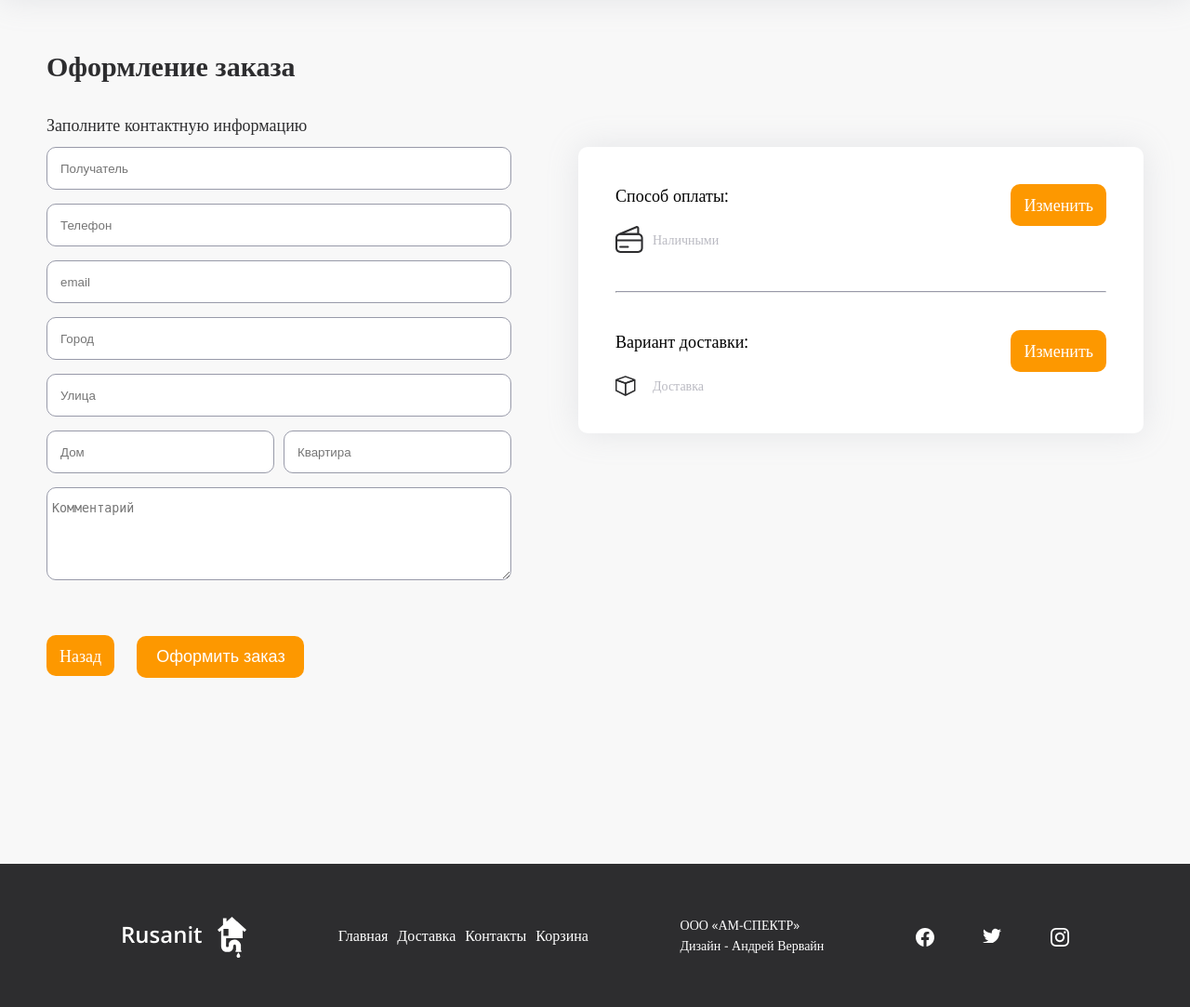
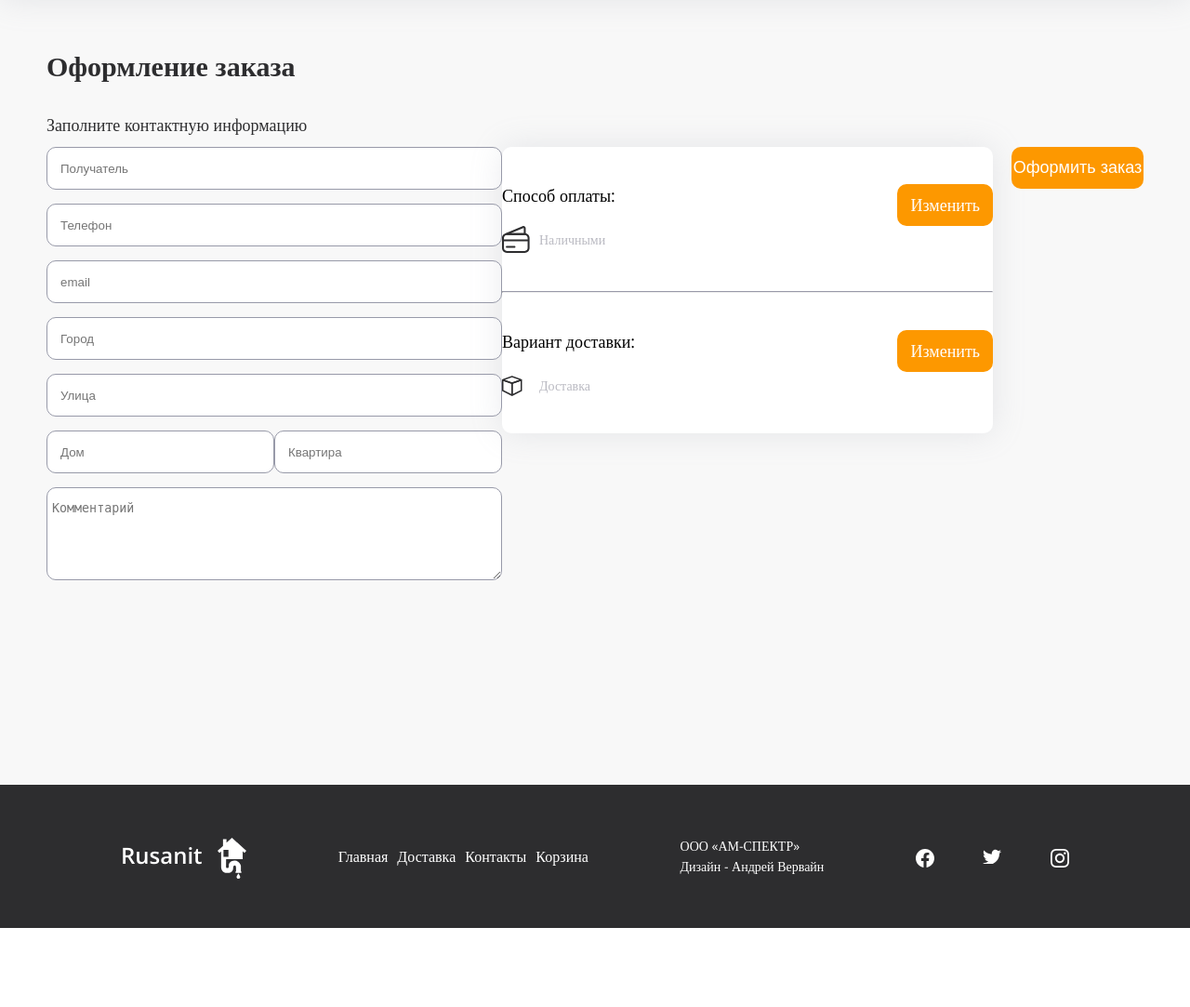
Before and after one commit to Svyat21/RuSanitApp, a Django app: page /order/ in a window 1280 px wide. Shown: the part 104-1187 px from the top of the page at 93% size. After the commit the page ends 1102 px from the top, so only its background shows below. Run offline with Django 3.2, Linux system fonts and the light colour scheme; some libraries are stand-ins or nearby versions.

Commit message:
moving the submit button to the end of the form

```diff
--- a/rusanitapp/shop/templates/shop/order.html
+++ b/rusanitapp/shop/templates/shop/order.html
@@ -41,10 +41,6 @@
                     <p><label for="{{ form.comment.id_for_label }}"></label></p>
                     {{ form.comment }}
                 </div>
-                <div class="mt40">
-                    <a class="buttom-standart" href="{% url 'basket' %}">Назад</a>
-                    <button class="buttom-order ml20" type="submit">Оформить заказ</button>
-                </div>
             </div>
             <div class="order-form-right">
                 <div class="order-form-right-contain">
@@ -71,6 +67,7 @@
                     </div>
                 </div>
             </div>
+            <button class="buttom-order ml20" type="submit">Оформить заказ</button>
         </form>
     </div>
 {% endblock %}
```
